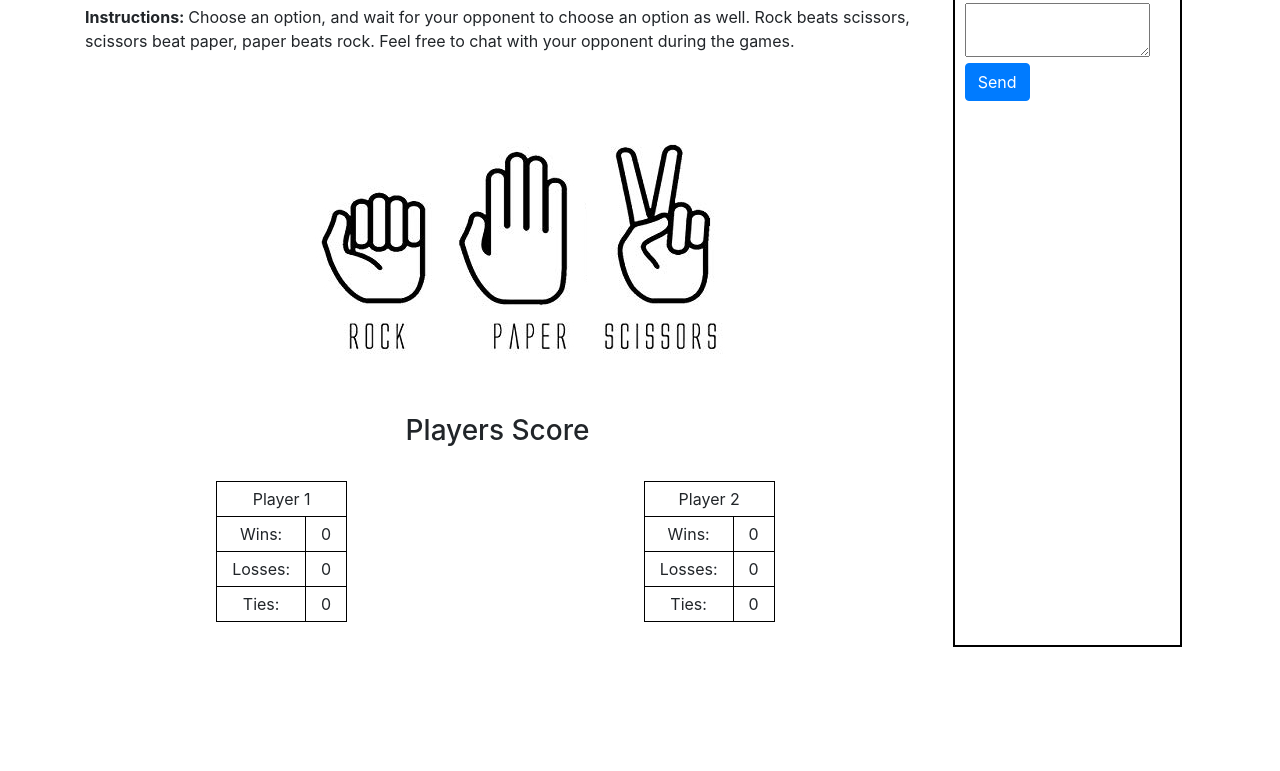
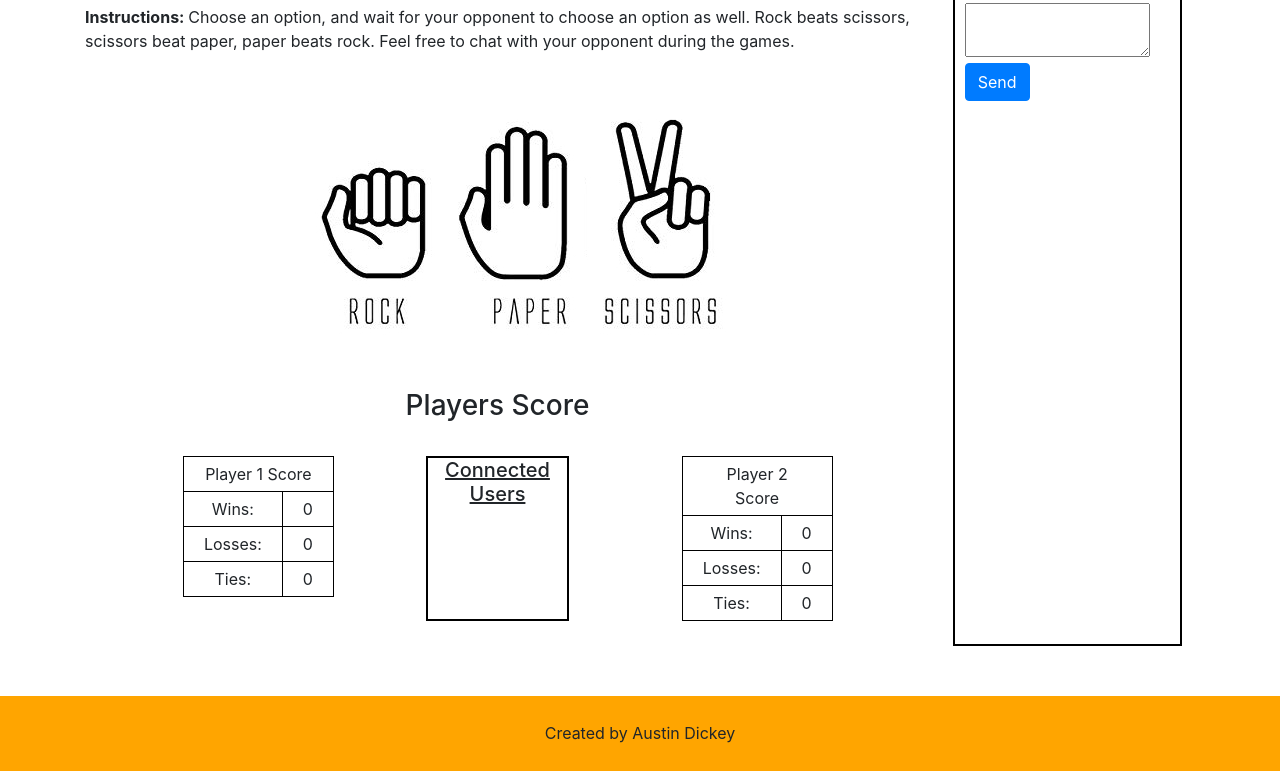
Before and after one commit to austindickey/rps-multiplayer, a plain HTML site: page index.html in a window 1280 px wide. Shown: the part 91-862 px from the top of the page. Before the commit the page ends 800 px from the top, so only its background shows below. Drawn offline with nearby package versions, Linux system fonts and the light colour scheme; no server answers.

Commit message:
adding footer and online player number tracker

```diff
--- a/assets/css/style.css
+++ b/assets/css/style.css
@@ -1,15 +1,30 @@
 /* =================================
-            Body
+            Main Content
 ================================= */
+
+html,
+body {
+    height: 91%;
+}
 
 .container {
     margin-top: 50px;
+    min-height: 100%;
+    margin-bottom: -75px;
+}
+
+h3 {
+    margin-top: 50px;
+}
+
+h5 {
+    text-decoration: underline;
 }
 
 .rpsImg {
     width: 150px;
     height: 220px;
-    margin-top: 75px;
+    margin-top: 50px;
 }
 
 #chat {
@@ -23,17 +38,42 @@
     width: 90%;
 }
 
-h3 {
-    margin-top: 50px;
+#chatContent {
+    margin: 5px;
+}
+
+#connectedPlayers {
+    border: 2px solid #000;
+    text-align: center;
+    margin: 25px 0;
+}
+
+#playerCount {
+    font-size: 30px;
+    padding-top: 10px;
 }
 
 .scoreTables {
-    margin: 25px 33%;
+    margin: 25px 30%;
+    float: left;
 }
 
 .scoreTables th,
 .scoreTables td {
     border: 1px solid #000;
-    padding: 5px 15px;
+    padding: 5px 20px;
     text-align: center;
 }
+
+#clearFix {
+    height: 75px;
+}
+
+footer {
+    width: 100%;
+    height: 75px;
+    background-color: orange;
+    margin-top: 50px;
+    text-align: center;
+    padding-top: 25px;
+}
--- a/assets/js/game.js
+++ b/assets/js/game.js
@@ -20,6 +20,20 @@ var firebaseConfig = {
 // Initialize Firebase
 firebase.initializeApp(firebaseConfig)
 var database = firebase.database()
+
+var connectionsRef = database.ref("/connections")
+var connectedRef = database.ref(".info/connected")
+
+connectedRef.on("value", function(snap) {
+  if (snap.val()) {
+    var con = connectionsRef.push(true)
+    con.onDisconnect().remove()
+  }
+})
+
+connectionsRef.on("value", function(snapshot) {
+    $("#playerCount").text(snapshot.numChildren())
+})
 
 function gameStart() {
     $(".choices").on("click", function () {
--- a/index.html
+++ b/index.html
@@ -34,11 +34,11 @@
                 </div>
                 <h3 class="text-center">Players Score</h3>
                 <div class="row">
-                    <div id="player1score" class="col-md-6">
+                    <div id="player1score" class="col-md-5">
                         <table class="scoreTables">
                             <thead>
                                 <tr>
-                                    <th colspan="2">Player 1</th>
+                                    <th colspan="2">Player 1 Score</th>
                                 </tr>
                             </thead>
                             <tbody>
@@ -57,11 +57,17 @@
                             </tbody>
                         </table>
                     </div>
-                    <div id="player2score" class="col-md-6">
+
+                    <div id="connectedPlayers" class="col-md-2">
+                        <h5>Connected Users</h5>
+                        <p id="playerCount"></p>
+                    </div>
+
+                    <div id="player2score" class="col-md-5">
                         <table class="scoreTables">
                             <thead>
                                 <tr>
-                                    <th colspan="2">Player 2</th>
+                                    <th colspan="2">Player 2 Score</th>
                                 </tr>
                             </thead>
                             <tbody>
@@ -93,6 +99,12 @@
         </div>
     </div>
 
+    <div id="clearFix"></div>
+
+    <footer>
+        <p>Created by Austin Dickey</p>
+    </footer>
+
     <script src="https://cdnjs.cloudflare.com/ajax/libs/jquery/3.2.1/jquery.min.js"></script>
     <script src="assets/js/game.js"></script>
 </body>
```
